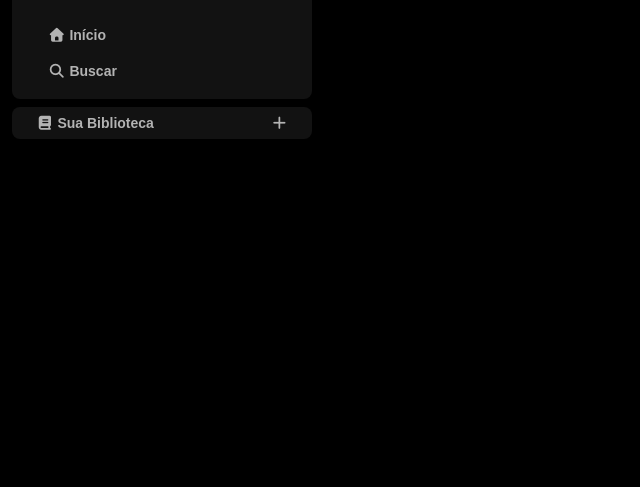
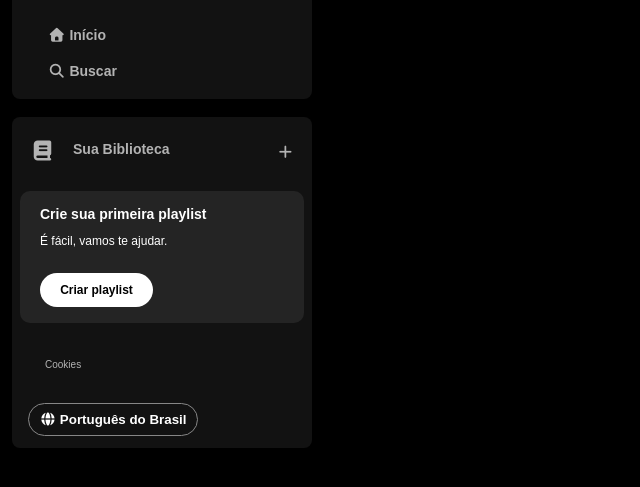
Before and after one commit to Marikyojin/spotify-imersao-alura, a plain HTML site: page index.html in a window 1280 px wide. Shown: the part 47-534 px from the top of the page, without its empty margins (0-640 px from the left). Drawn offline with Linux system fonts and the light colour scheme.

Commit message:
segunda aula

```diff
--- a/index.html
+++ b/index.html
@@ -17,7 +17,6 @@
                     <img src="./assets/icons/logo-spotify.png" alt="logo do spotify">
                 </a>
             </div>
-            <div>
                 <ul>
                     <li>
                         <a href="">
@@ -32,21 +31,32 @@
                         </a>
                     </li>
                 </ul>
-            </div>
         </nav>
-        <div class="sidebar_navigation_bottom">
-            <div class="libary">
-                <div>
-                    <a href="">
+        <div class="libary">
+            <div class="libary_content">
+                    <button class="libary_button">
                         <span class="fa-solid fa-book"></span>
                         <span>Sua Biblioteca</span>
-                    </a>
+                    </button>
+                        <span class="fa-solid fa-plus"></span>
+            </div>
+            <section class="section_playlist">
+                <div class="section_playlist_content">
+                    <span class="text title">Crie sua primeira playlist</span>
+                    <span class="text subtitle">É fácil, vamos te ajudar.</span>
+                    <button class="section_playlist_button">
+                        <span>Criar playlist</span>
+                    </button>
                 </div>
-                <div>
-                    <a href="">
-                        <span class="fa-solid fa-plus"></span>
-                    </a>
-                </div>
+            </section>
+            <div class="cookies">
+                <a href="">Cookies</a>
+            </div>
+            <div class="languages">
+                <button class="languages_button">
+                    <span class="fa-solid fa-globe"></span>
+                    <span>Português do Brasil</span>
+                </button>
             </div>
         </div>
     </div>
--- a/styles.css
+++ b/styles.css
@@ -48,25 +48,125 @@ body {
     font-family: "DM Sans", sans-serif;
 }
 
-.sidebar_navigation_bottom{
+.libary{
     background-color: #121212;
     border-radius: 8px;
-    padding: 8px 16px;
+    display: flex;
+    flex-direction: column;
+    justify-content: space-between;
+    padding: 4px 8px;
+    color: #b3b3b3;
+    text-decoration: none;
+    font-weight: 600;
+    font-size: 14px;
+    font-family: "DM Sans", sans-serif;
+    margin-top: 10px;
 }
 
-.libary{
+.libary .libary_content{
     display: flex;
-    flex-direction: row;
     justify-content: space-between;
 }
 
-.libary a{
+.libary .libary_button{
+    display: flex;
+    margin-right: 10px;
     color: #b3b3b3;
+    background-color: transparent;
+    border: 0px;
+    font-size: 14px;
+    font-weight: 700;
+    font-family: "DM Sans", sans-serif;
+    text-align: center;
     text-decoration: none;
-    padding: 8px;
+    text-transform: none;
+    padding: 20px 10px;
+}
+
+.libary .libary_button .fa-solid{
+    font-size: 20px;
+    margin-right: 10px;
+    padding-right: 8px;
+}
+
+.libary .libary_content .fa-plus{
+   margin: 24px 10px;
+}
+
+.section_playlist{
+    display: flex;
+    align-items: flex-start;
+    justify-content: space-between;
+    gap: 20px;
+    background-color: #242424;
+    color: #b3b3b3;
     font-weight: 600;
     font-size: 14px;
+    margin: 8px 0px;
+    padding: 16px 20px;
+    border-radius: 10px;
+}
+
+.section_playlist .section_playlist_content{
+    display: flex;
+    flex-direction: column;
+}
+
+.section_playlist .section_playlist_content .text{
+    padding-bottom: 14px;
+    color: #ffffff;
+}
+
+.section_playlist .section_playlist_content .title{
+    font-weight: 700;
+}
+
+.section_playlist .section_playlist_content .subtitle{
+    font-weight: 500;
+    font-size: 12px;
+}
+
+.section_playlist .section_playlist_button{
+    display: flex;
+    justify-content: center;
+    background-color: #ffffff;
+    color: #000;
+    border-radius: 20px;
+    font-size: 12px;
+    font-weight: 700;
     font-family: "DM Sans", sans-serif;
+    text-decoration: none;
+    text-transform: none;
+    padding: 10px;
+    margin-top: 12px;
+    border: 0px;
+    width: 113px;
+}
 
+.sidebar .cookies{
+    margin: 25px 25px;
+}
 
+.sidebar .cookies a{
+    color: #b3b3b3;
+    font-weight: 500;
+    font-size: 10px;
+    text-decoration: none;
 }
+
+.sidebar .cookies a:hover{
+    text-decoration: underline;
+}
+
+.languages .languages_button{
+    background-color: transparent;
+    border: 1px solid #878787;
+    color: #fff;
+    cursor: pointer;
+    align-items: center;
+    font-weight: bold;
+    width: 170px;
+    margin: 8px;
+    padding: 8px;
+    border-radius: 20px;
+}
```
